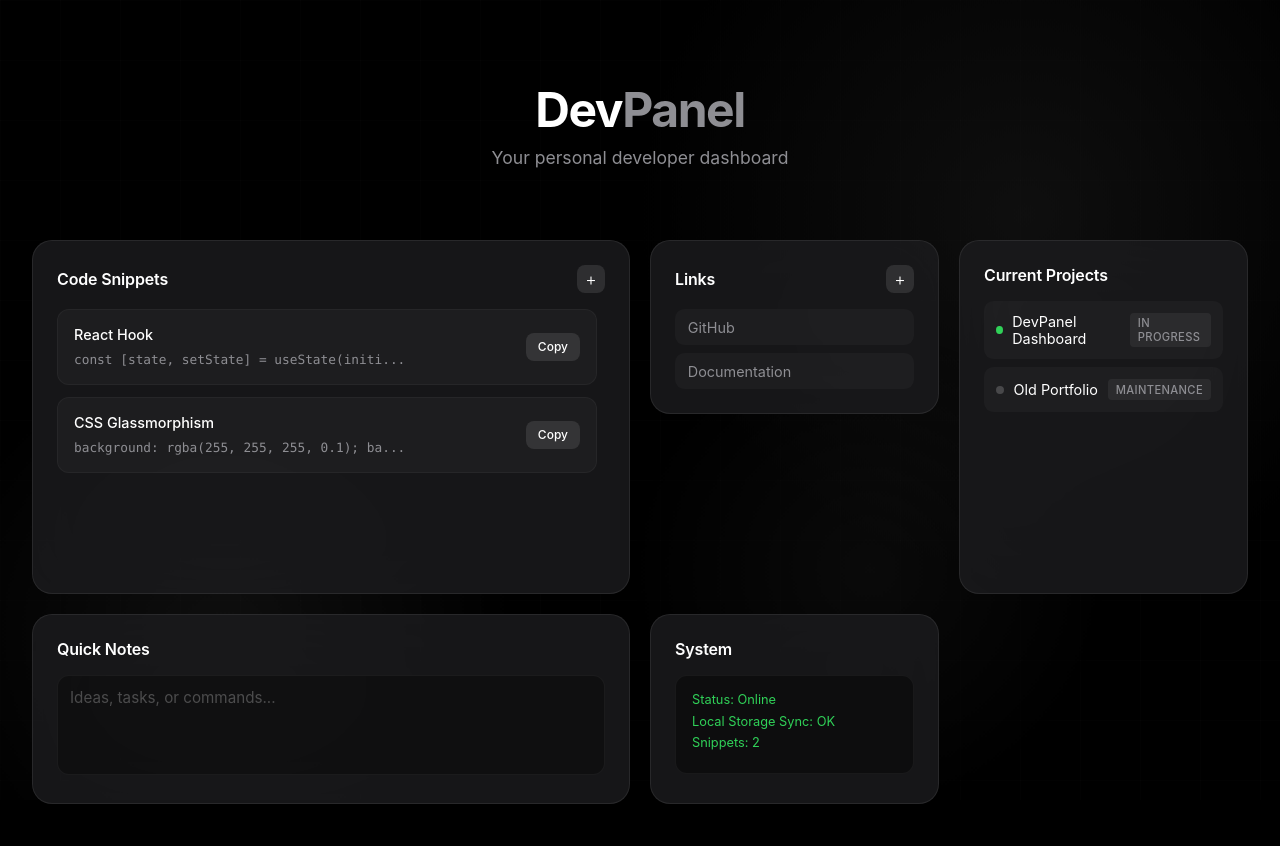
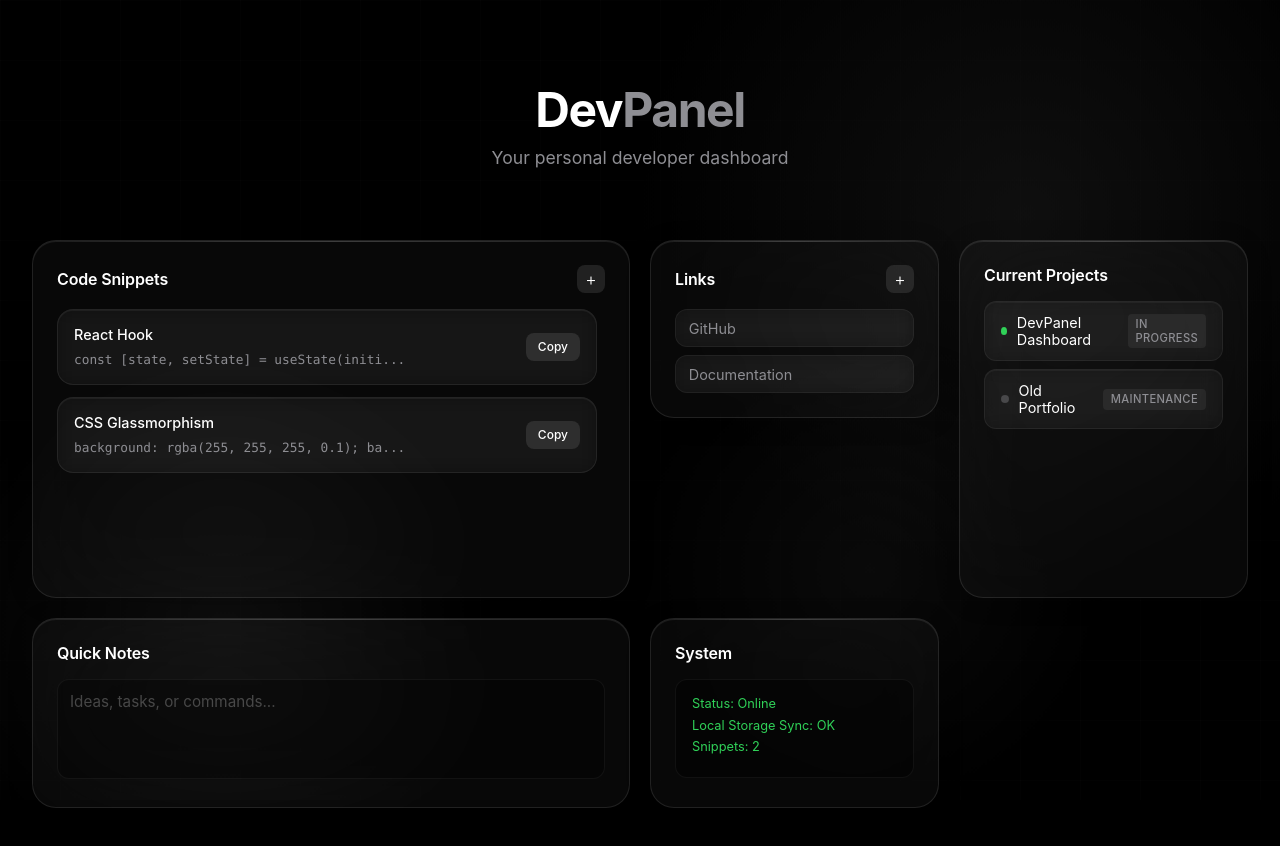
Before and after one commit to SnoW-099/vibe, a React (Vite) app: page / in a window 1280 px wide. Shown: the top 846 px of the page. Built offline with nearby package versions, Linux system fonts and the light colour scheme.

Commit message:
feat: enhanced liquid glass transparency effects

```diff
--- a/src/App.css
+++ b/src/App.css
@@ -58,8 +58,10 @@
   font-size: 0.9rem;
   transition: all var(--transition-fast);
   padding: 0.6rem 0.8rem;
-  border-radius: 0.6rem;
-  background: rgba(255, 255, 255, 0.03);
+  border-radius: 0.75rem;
+  background: rgba(255, 255, 255, 0.04);
+  border: 1px solid rgba(255, 255, 255, 0.06);
+  backdrop-filter: blur(10px);
 }
 
 .link-item:hover {
@@ -110,13 +112,15 @@
 
 .snippet-item {
   background: rgba(255, 255, 255, 0.03);
-  border: 1px solid rgba(255, 255, 255, 0.04);
-  border-radius: 0.75rem;
+  border: 1px solid rgba(255, 255, 255, 0.08);
+  border-radius: 1rem;
   padding: 1rem;
   display: flex;
   justify-content: space-between;
   align-items: center;
   transition: all var(--transition-fast);
+  backdrop-filter: blur(10px);
+  box-shadow: inset 0 1px 0 rgba(255, 255, 255, 0.05);
 }
 
 .snippet-item:hover {
@@ -158,11 +162,14 @@
   align-items: center;
   justify-content: space-between;
   font-size: 0.9rem;
-  padding: 0.75rem;
+  padding: 0.75rem 1rem;
   background: rgba(255, 255, 255, 0.03);
-  border-radius: 0.6rem;
+  border: 1px solid rgba(255, 255, 255, 0.06);
+  border-radius: 0.75rem;
   margin-bottom: 0.5rem;
   transition: all var(--transition-fast);
+  backdrop-filter: blur(10px);
+  box-shadow: inset 0 1px 0 rgba(255, 255, 255, 0.04);
 }
 
 .project-item:hover {
--- a/src/index.css
+++ b/src/index.css
@@ -123,23 +123,40 @@ body {
 }
 
 .glass-card {
-  background: var(--card-bg);
-  backdrop-filter: blur(var(--glass-blur)) saturate(180%);
-  -webkit-backdrop-filter: blur(var(--glass-blur)) saturate(180%);
-  border: 1px solid var(--card-border);
-  border-radius: 1.25rem;
+  background: rgba(255, 255, 255, 0.03);
+  backdrop-filter: blur(50px) saturate(180%);
+  -webkit-backdrop-filter: blur(50px) saturate(180%);
+  border: 1px solid rgba(255, 255, 255, 0.1);
+  border-radius: 1.5rem;
   padding: 1.5rem;
   transition: all var(--transition-fast);
   display: flex;
   flex-direction: column;
   position: relative;
   overflow: hidden;
+  box-shadow:
+    0 4px 24px rgba(0, 0, 0, 0.2),
+    inset 0 1px 0 rgba(255, 255, 255, 0.08);
+}
+
+/* Top highlight for glass effect */
+.glass-card::before {
+  content: '';
+  position: absolute;
+  top: 0;
+  left: 0;
+  right: 0;
+  height: 1px;
+  background: linear-gradient(90deg, transparent, rgba(255, 255, 255, 0.15), transparent);
 }
 
 .glass-card:hover {
-  border-color: var(--card-border-hover);
-  transform: translateY(-2px);
-  background: rgba(38, 38, 40, 0.85);
+  border-color: rgba(255, 255, 255, 0.2);
+  transform: translateY(-3px);
+  background: rgba(255, 255, 255, 0.05);
+  box-shadow:
+    0 8px 32px rgba(0, 0, 0, 0.3),
+    inset 0 1px 0 rgba(255, 255, 255, 0.12);
 }
 
 .card-header {
```
